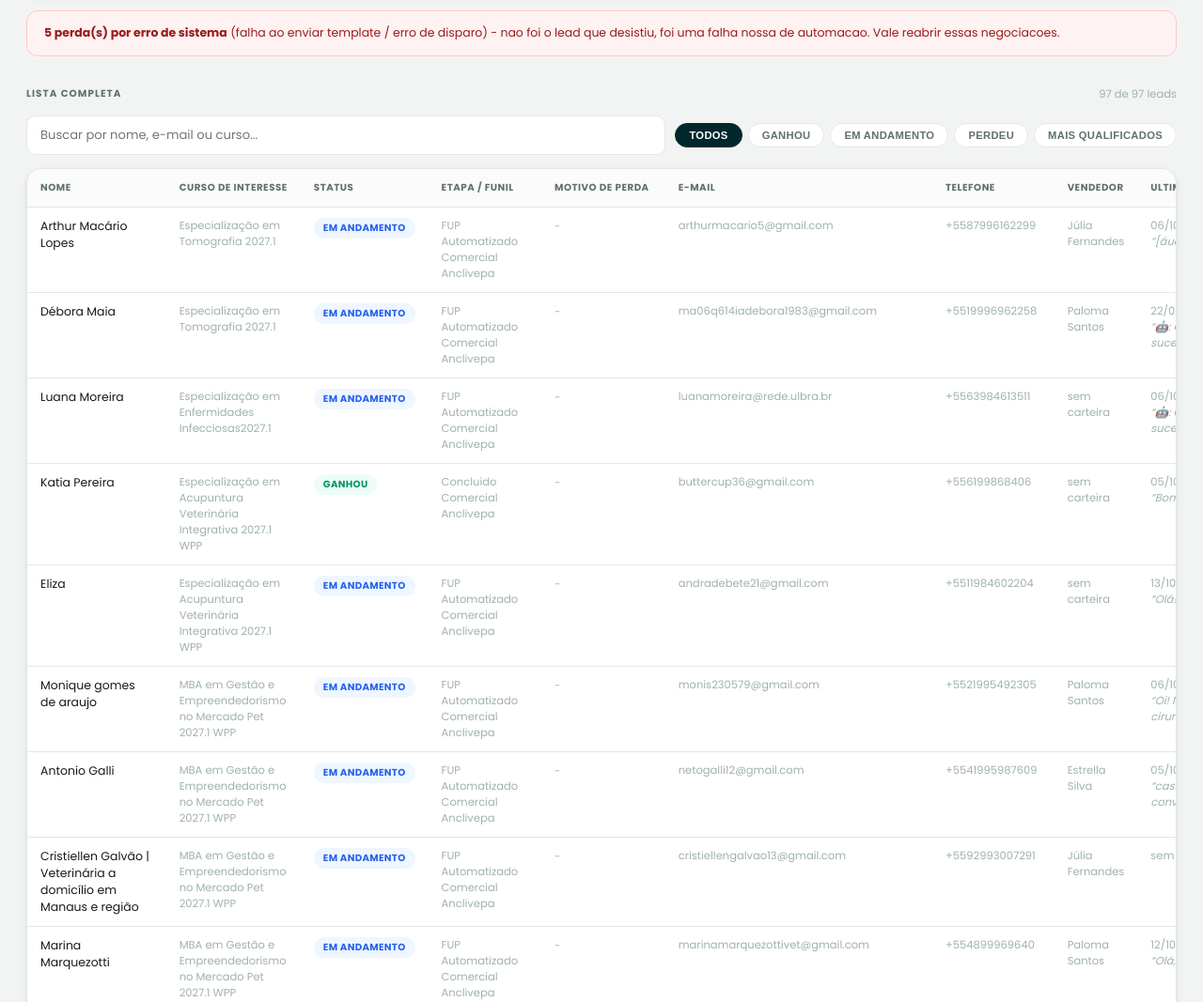
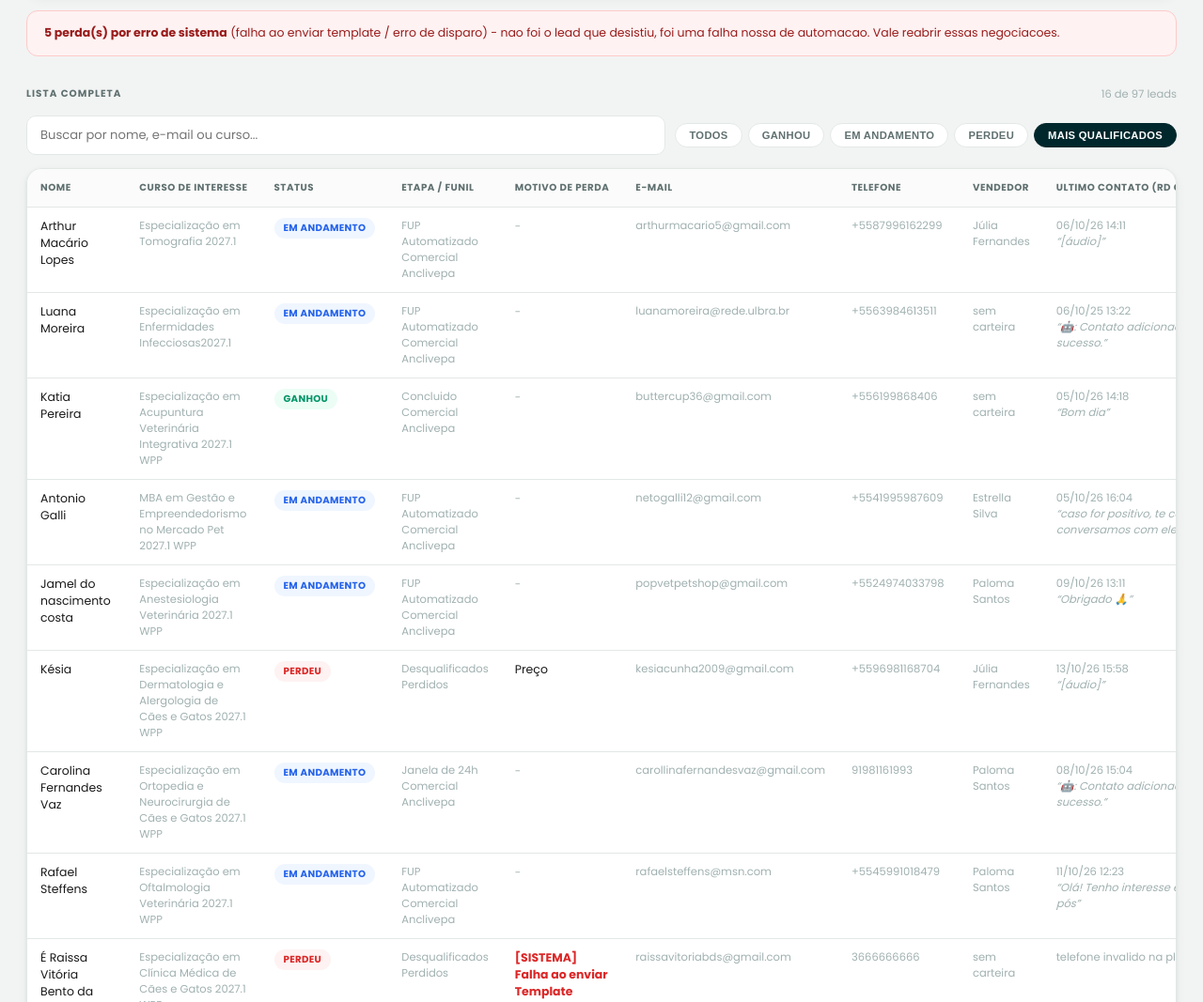
Before and after one commit to omikasoares/dashboards, a website: page clients/anclivepa-leads-qualificados/index.html in a window 1280 px wide. Shown: the part 1100-2167 px from the top of the page at 94% size. Drawn offline with Linux system fonts and the light colour scheme.

Commit message:
Default view to "Mais Qualificados" filter
The purpose of this dashboard is to focus on the strictly-qualified leads (tempo=imediato + disponibilidade SP), so it now opens already filtered to that subset (16 of 97) instead of showing everyone with an extra click required. Curso de Interesse was already a table column.

Co-Authored-By: Claude Sonnet 5 <noreply@anthropic.com>

```diff
--- a/clients/anclivepa-leads-qualificados/index.html
+++ b/clients/anclivepa-leads-qualificados/index.html
@@ -173,11 +173,11 @@ tbody tr:last-child td{ border-bottom:none }
     <div class="toolbar">
       <input class="search-input" id="search" type="text" placeholder="Buscar por nome, e-mail ou curso...">
       <div class="filter-pills" id="status-pills">
-        <button class="pill active" data-status="TODOS">Todos</button>
+        <button class="pill" data-status="TODOS">Todos</button>
         <button class="pill" data-status="GANHOU">Ganhou</button>
         <button class="pill" data-status="EM ANDAMENTO">Em andamento</button>
         <button class="pill" data-status="PERDEU">Perdeu</button>
-        <button class="pill" data-status="MAIS_QUALIFICADOS">Mais Qualificados</button>
+        <button class="pill active" data-status="MAIS_QUALIFICADOS">Mais Qualificados</button>
       </div>
     </div>
     <div class="table-wrap">
@@ -274,7 +274,7 @@ function renderMotivos() {
   }
 }
 
-let currentFilter = 'TODOS';
+let currentFilter = 'MAIS_QUALIFICADOS';
 let currentSort = { key: null, dir: 1 };
 
 function applyFilters() {
```
